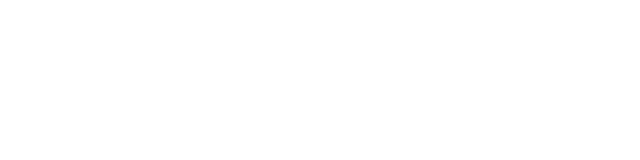
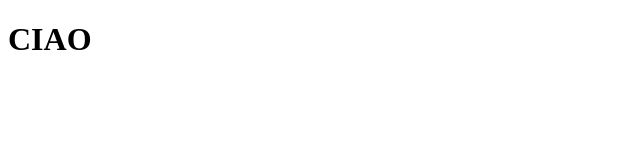
Before and after one commit to WilliamHaxhija/fo-boolbnb, a Vue app: page / in a window 1280 px wide. Shown: the top 160 px of the page, without its empty margins (0-640 px from the left). Built offline with nearby package versions, Linux system fonts and the light colour scheme.

Commit message:
feat: aggiunto compnente AppHome

```diff
--- a/src/App.vue
+++ b/src/App.vue
@@ -1,9 +1,14 @@
 <script>
-
+import AppHome from "./pages/AppHome.vue";
+export default {
+  components: {
+    AppHome
+  }
+}
 </script>
 
 <template>
-
+<AppHome></AppHome>
 </template>
 
 <style lang="scss">
--- /dev/null
+++ b/src/pages/AppHome.vue
@@ -0,0 +1,13 @@
+<script>
+
+export default {
+    name: 'AppHome'
+}
+
+</script>
+
+<template>
+<h1>CIAO</h1>
+</template>
+
+<style scoped lang="scss"></style>
```
